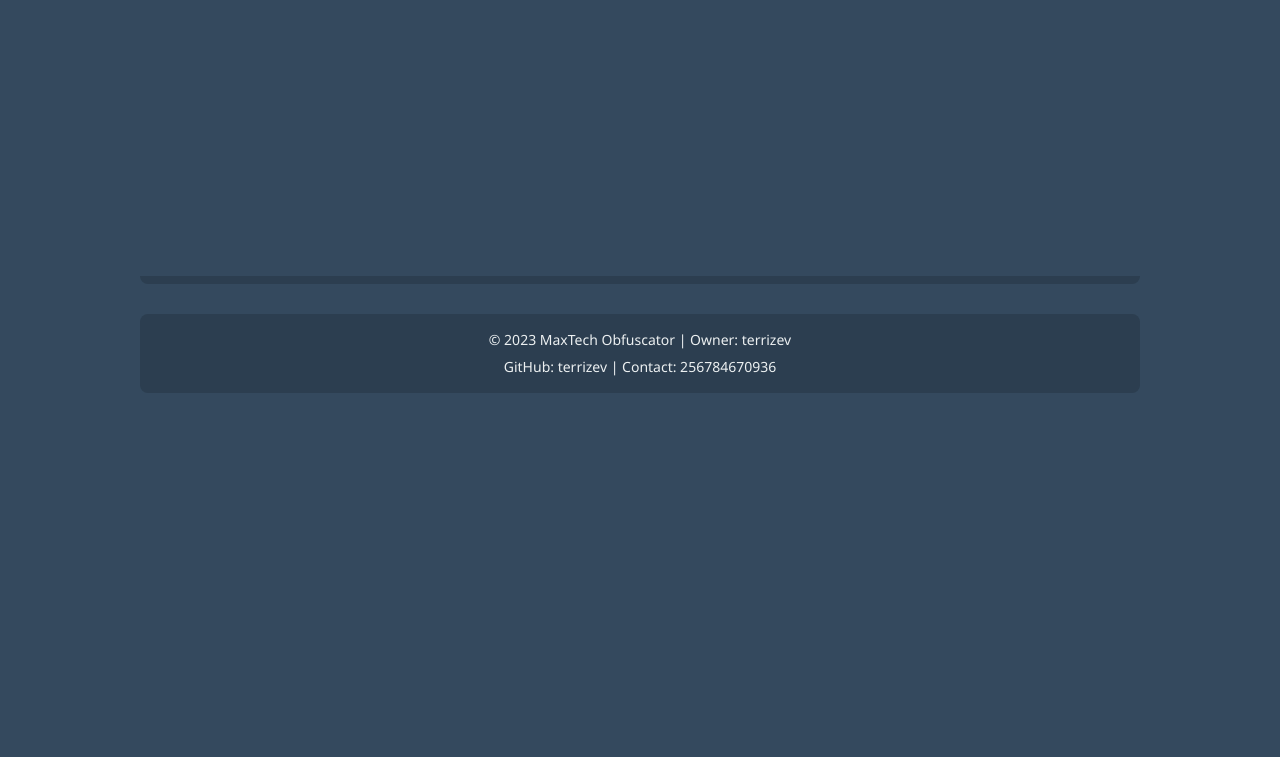
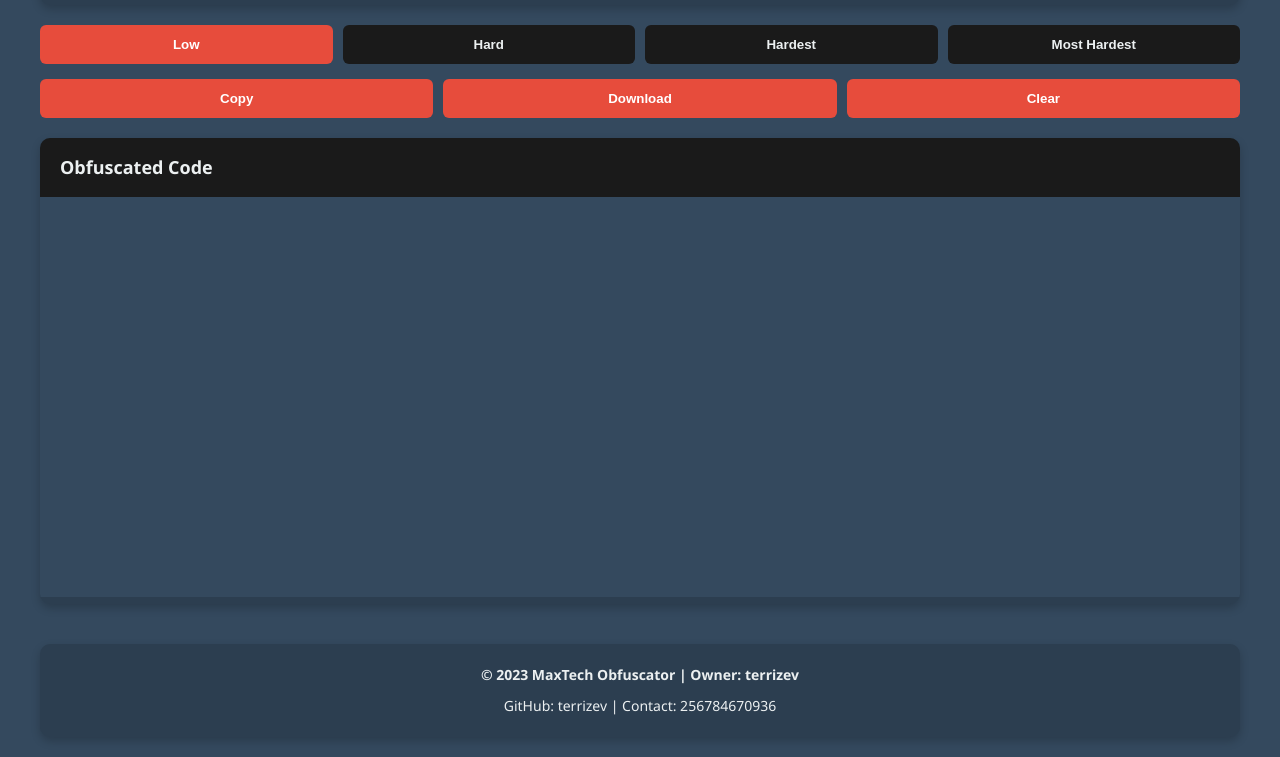
Before and after one commit to Maxtech254/Maxtech-obfuscator-, a plain HTML site: page index.html in a window 1280 px wide. Shown: the part 684-1441 px from the top of the page. Before the commit the page ends 1097 px from the top, so only its background shows below. Drawn offline with Linux system fonts and the light colour scheme.

Commit message:
Create ☠️

```diff
--- a/style.css
+++ b/style.css
@@ -1,9 +1,12 @@
 :root {
     --primary: #2c3e50;
     --secondary: #34495e;
-    --accent: #3498db;
+    --accent: #e74c3c;
     --light: #ecf0f1;
     --dark: #1a1a1a;
+    --success: #2ecc71;
+    --error: #e74c3c;
+    --info: #f39c12;
 }
 
 * {
@@ -21,36 +24,40 @@ body {
 }
 
 .container {
-    max-width: 1000px;
+    max-width: 1200px;
     margin: 0 auto;
 }
 
 header {
     text-align: center;
     margin-bottom: 30px;
-    padding: 20px;
+    padding: 30px;
     background-color: var(--primary);
-    border-radius: 8px;
+    border-radius: 10px;
+    box-shadow: 0 4px 10px rgba(0, 0, 0, 0.2);
 }
 
 h1 {
     color: var(--accent);
     margin-bottom: 10px;
+    font-size: 2.5rem;
 }
 
 .subtitle {
     opacity: 0.8;
+    font-size: 1.1rem;
 }
 
 .editor-container {
     margin-bottom: 20px;
     background-color: var(--primary);
-    border-radius: 8px;
+    border-radius: 10px;
     overflow: hidden;
+    box-shadow: 0 4px 10px rgba(0, 0, 0, 0.2);
 }
 
 .editor-header {
-    padding: 10px 15px;
+    padding: 15px 20px;
     background-color: var(--dark);
     display: flex;
     justify-content: space-between;
@@ -58,19 +65,21 @@ h1 {
 }
 
 .editor-header h3 {
-    font-size: 16px;
+    font-size: 18px;
+    color: var(--light);
 }
 
 textarea {
     width: 100%;
-    height: 300px;
-    padding: 15px;
+    height: 400px;
+    padding: 20px;
     background-color: var(--secondary);
     color: var(--light);
     border: none;
     resize: none;
     font-family: 'Consolas', monospace;
     font-size: 14px;
+    line-height: 1.5;
 }
 
 textarea:focus {
@@ -79,24 +88,59 @@ textarea:focus {
 
 .controls {
     display: flex;
-    gap: 10px;
+    flex-direction: column;
+    gap: 15px;
     margin-bottom: 20px;
 }
 
+.obfuscation-levels {
+    display: flex;
+    gap: 10px;
+    flex-wrap: wrap;
+}
+
+.level-btn {
+    padding: 12px 20px;
+    background-color: var(--dark);
+    color: var(--light);
+    border: none;
+    border-radius: 6px;
+    cursor: pointer;
+    font-weight: bold;
+    flex: 1;
+    min-width: 120px;
+    transition: all 0.2s;
+}
+
+.level-btn:hover {
+    background-color: #333;
+}
+
+.level-btn.active {
+    background-color: var(--accent);
+    color: white;
+}
+
+.actions {
+    display: flex;
+    gap: 10px;
+}
+
 .btn {
-    padding: 10px 20px;
+    padding: 12px 20px;
     background-color: var(--accent);
     color: white;
     border: none;
-    border-radius: 4px;
+    border-radius: 6px;
     cursor: pointer;
     font-weight: bold;
     flex: 1;
-    transition: background-color 0.2s;
+    transition: all 0.2s;
 }
 
 .btn:hover {
-    background-color: #2980b9;
+    background-color: #c0392b;
+    transform: translateY(-2px);
 }
 
 .file-upload {
@@ -106,41 +150,56 @@ textarea:focus {
 
 .status {
     font-size: 14px;
-    padding: 5px 10px;
-    border-radius: 4px;
+    padding: 8px 12px;
+    border-radius: 6px;
+    color: white;
 }
 
 .status.success {
-    background-color: #27ae60;
+    background-color: var(--success);
 }
 
 .status.error {
-    background-color: #e74c3c;
+    background-color: var(--error);
 }
 
 .status.info {
-    background-color: #f39c12;
+    background-color: var(--info);
 }
 
 footer {
     text-align: center;
-    margin-top: 30px;
-    padding: 15px;
+    margin-top: 40px;
+    padding: 20px;
     background-color: var(--primary);
-    border-radius: 8px;
+    border-radius: 10px;
     font-size: 14px;
+    box-shadow: 0 4px 10px rgba(0, 0, 0, 0.2);
 }
 
 footer p:first-child {
-    margin-bottom: 5px;
+    margin-bottom: 8px;
+    font-weight: bold;
 }
 
 @media (max-width: 768px) {
-    .controls {
+    .obfuscation-levels, .actions {
         flex-direction: column;
     }
 
+    .level-btn, .btn {
+        width: 100%;
+    }
+
     textarea {
-        height: 200px;
+        height: 300px;
+    }
+
+    header {
+        padding: 20px;
+    }
+
+    h1 {
+        font-size: 2rem;
     }
 }
```
